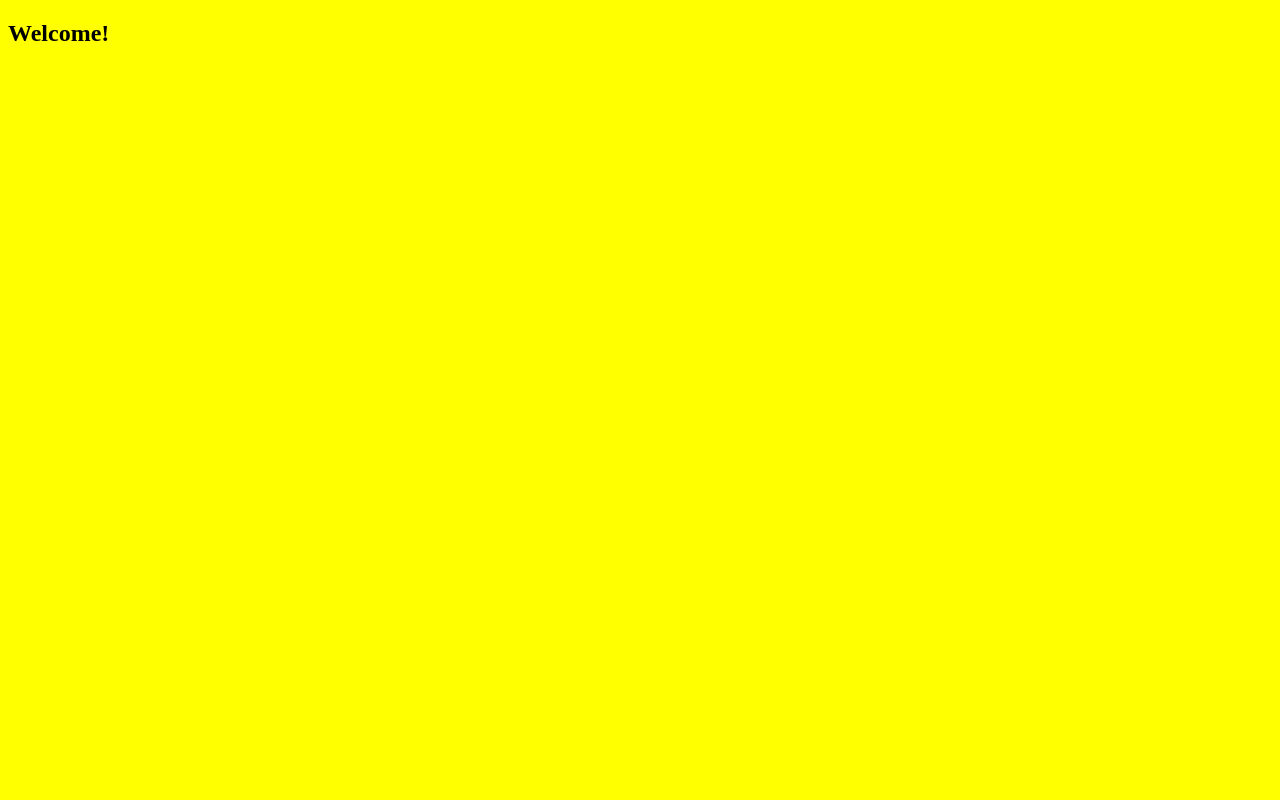
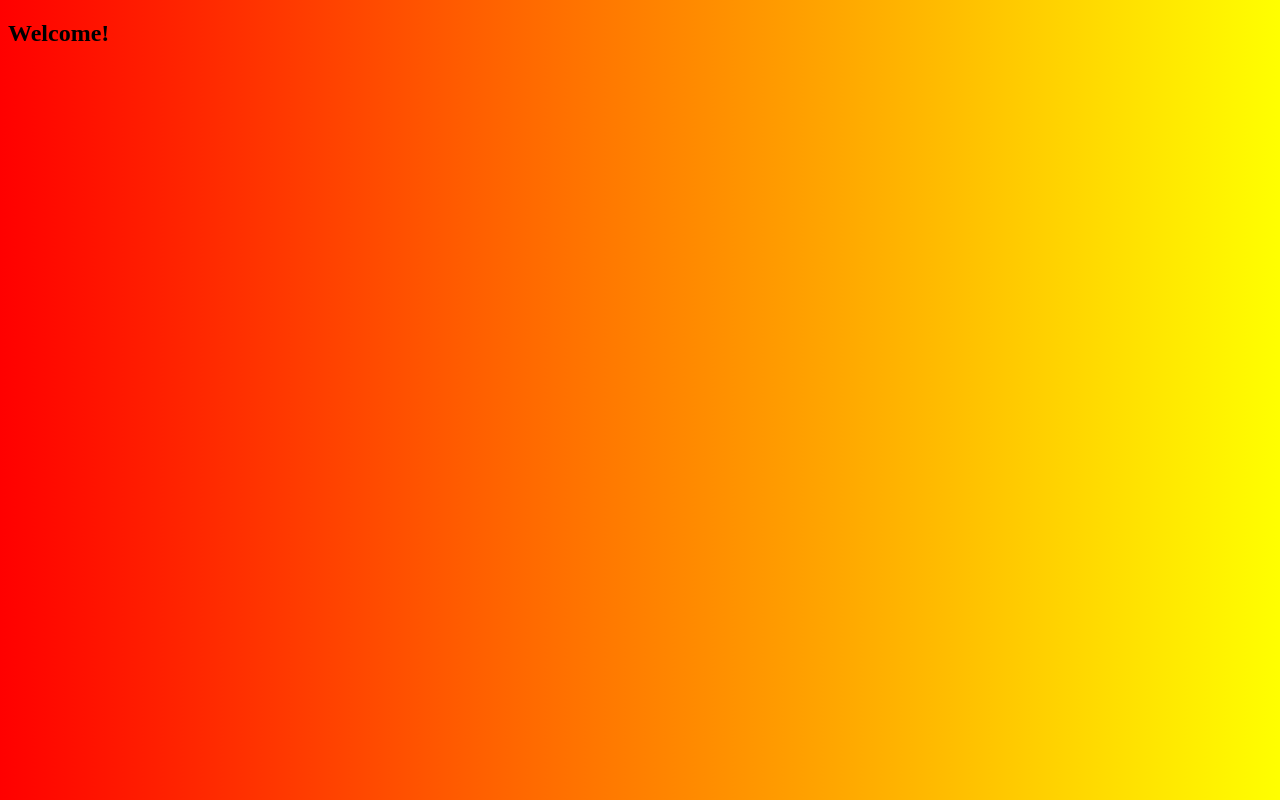
Before and after one commit to Yakoo505/Yakoo505.github.io, a plain HTML site: page welcome.html in a window 1280 px wide. Drawn offline with Linux system fonts and the light colour scheme.

Commit message:
Update style.css

```diff
--- a/style.css
+++ b/style.css
@@ -1,3 +1,3 @@
 body {
-      background-color: yellow;
+      background: linear-gradient(to right, red, yellow);
 }
```
